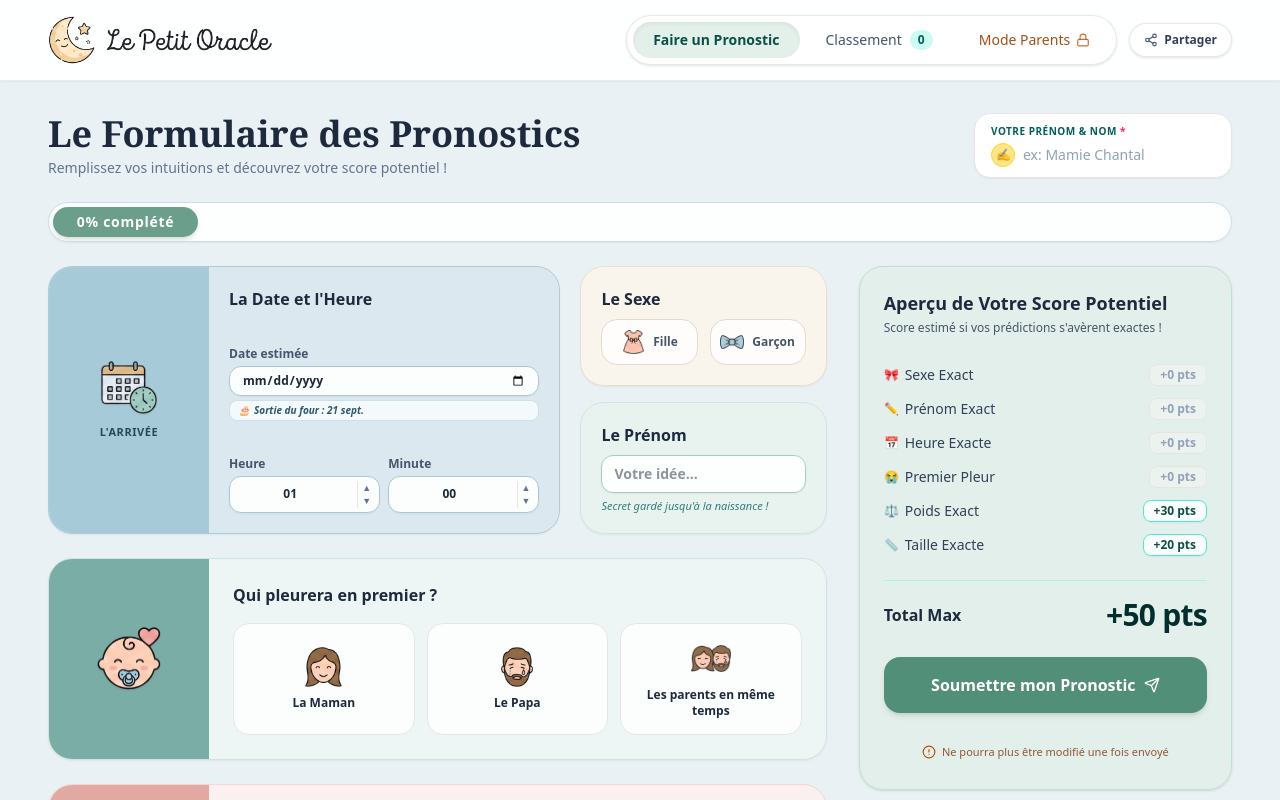
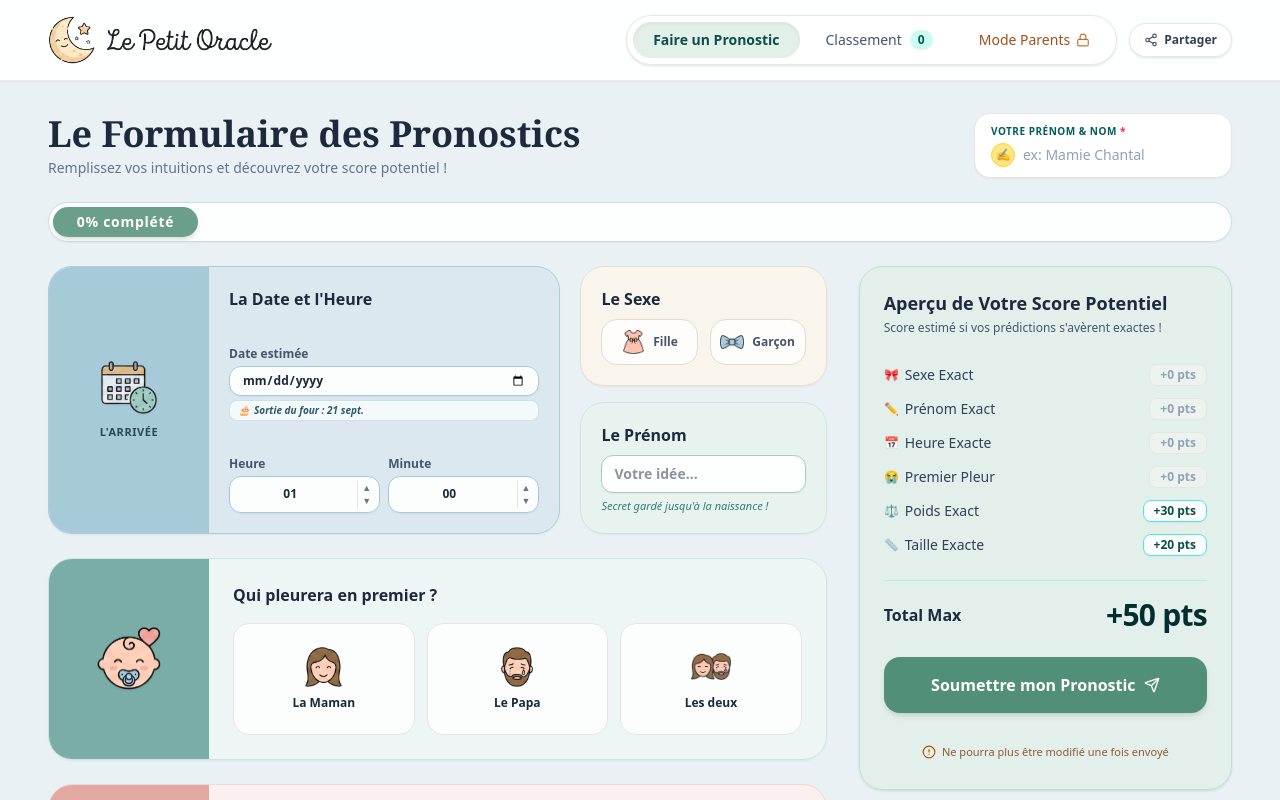
Before and after one commit to JeanGerbier/LePetitOracle, a React (Vite) app: page / in a window 1280 px wide. Shown: the top 800 px of the page. Built offline with nearby package versions, Linux system fonts and the light colour scheme; no server answers; the database is empty; a web font is replaced by a local one.

Commit message:
style: renommage de l'option Les parents en même temps en Les deux dans toute l'application

```diff
--- a/src/components/BirthResultsView.tsx
+++ b/src/components/BirthResultsView.tsx
@@ -45,11 +45,11 @@ export const BirthResultsView: React.FC<BirthResultsViewProps> = ({
   const formatWhoCries = (val: string) => {
     switch (val) {
       case 'maman':
-        return '🤱 La maman';
+        return 'La Maman';
       case 'papa':
-        return '🧔 Le papa';
+        return 'Le Papa';
       case 'les_deux':
-        return '😭 Les parents en même temps';
+        return 'Les deux';
       default:
         return val;
     }
--- a/src/components/Leaderboard.tsx
+++ b/src/components/Leaderboard.tsx
@@ -14,11 +14,11 @@ export const Leaderboard: React.FC<LeaderboardProps> = ({
   const formatWhoCries = (val: string) => {
     switch (val) {
       case 'maman':
-        return '🤱 La maman';
+        return 'La Maman';
       case 'papa':
-        return '🧔 Le papa';
+        return 'Le Papa';
       case 'les_deux':
-        return '😭 Les parents en même temps';
+        return 'Les deux';
       default:
         return val;
     }
--- a/src/components/ParentsMode.tsx
+++ b/src/components/ParentsMode.tsx
@@ -199,9 +199,9 @@ export const ParentsMode: React.FC<ParentsModeProps> = ({
               onChange={(e) => setActualData({ ...actualData, who_cried_first: e.target.value as any })}
               className="w-full bg-stone-50 border border-stone-200 rounded-xl px-3.5 py-2.5 text-sm font-bold text-slate-800 focus:outline-none focus:ring-2 focus:ring-amber-500"
             >
-              <option value="maman">🤱 La Maman</option>
-              <option value="papa">🧔 Le Papa</option>
-              <option value="les_deux">😭 Les parents en même temps</option>
+              <option value="maman">La Maman</option>
+              <option value="papa">Le Papa</option>
+              <option value="les_deux">Les deux</option>
             </select>
           </div>
 
--- a/src/components/PredictionForm.tsx
+++ b/src/components/PredictionForm.tsx
@@ -343,7 +343,7 @@ export const PredictionForm: React.FC<PredictionFormProps> = ({ onSubmit }) => {
                 {[
                   { id: 'maman', label: 'La Maman', icon: '/assets/maman.png' },
                   { id: 'papa', label: 'Le Papa', icon: '/assets/papa.png' },
-                  { id: 'les_deux', label: 'Les parents en même temps', icon: '/assets/papa-maman.png' }
+                  { id: 'les_deux', label: 'Les deux', icon: '/assets/papa-maman.png' }
                 ].map((option) => (
                   <button
                     key={option.id}
```
